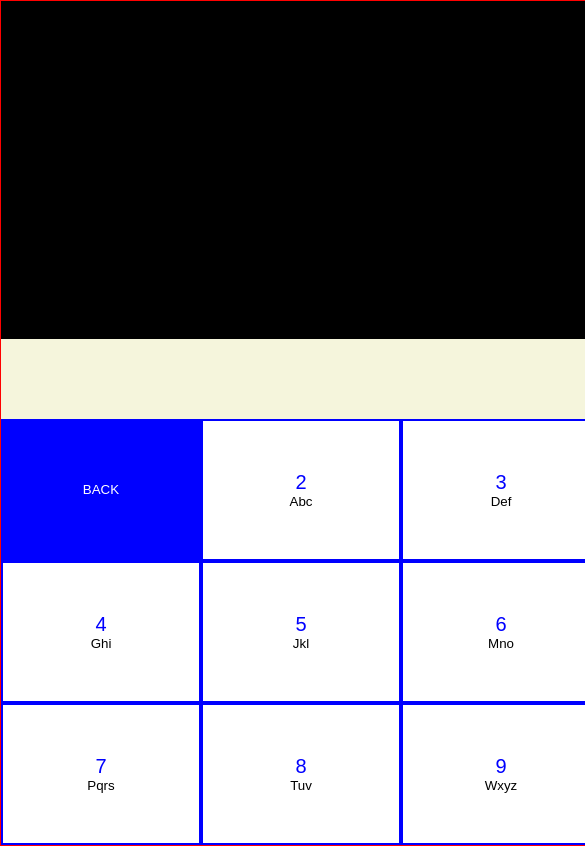
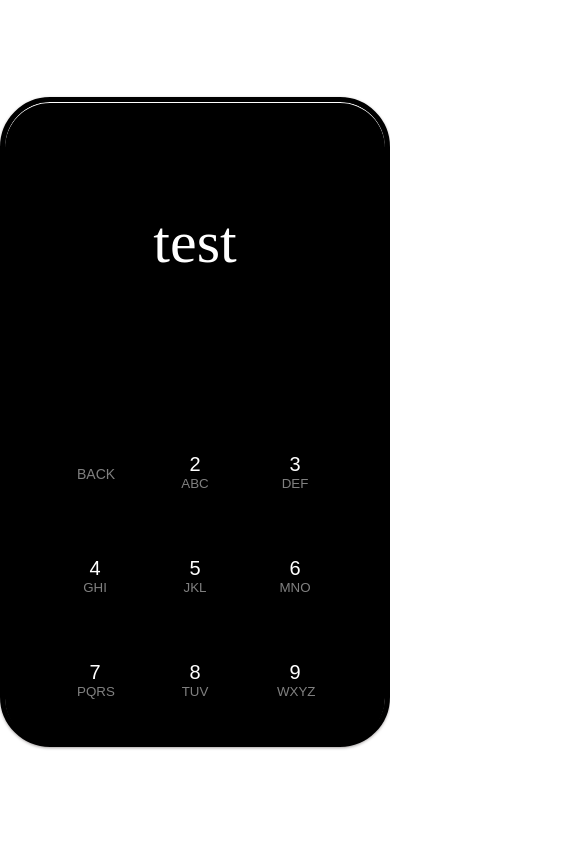
Before and after one commit to bastienstro/phoneKeyboard, a React (Create React App) app in the folder client/: page / in a window 390 px wide. Shown: the whole page, 585 px wide, since content can reach past the window. Built offline with nearby package versions, Linux system fonts and the light colour scheme; the HTML template or start-up script is replaced by a standard one.

Commit message:
design phone

```diff
--- a/client/src/App.js
+++ b/client/src/App.js
@@ -1,13 +1,13 @@
 import React, { Component } from 'react';
 import { PhoneButton,BackButton } from './UIComponents/Phone/Buttons'
-import { Phone,Screen,List,Keyboard } from './UIComponents/Phone/Layout'
+import { Phone,Display,List,Keyboard } from './UIComponents/Phone/Layout'
 
 class App extends Component {
 
   render() {
     return (
       <Phone >
-      	<Screen />
+      	<Display value="test" />
       	<List />
       	<Keyboard>
         <BackButton  >dsfsd</BackButton>
--- a/client/src/UIComponents/Phone/Buttons.js
+++ b/client/src/UIComponents/Phone/Buttons.js
@@ -2,21 +2,21 @@ import React from 'react';
 import styled, { css }  from 'styled-components'
 
 export const Button = styled.button`
-  /* This renders the buttons above... Edit me! */
 
   flex-grow: 1;
   width: 33%;
-  border:2px solid blue;
+  border:none;
   padding: 2rem;
-  background: white;
+  background: black;
   cursor:pointer;
-  color: blue;
+  color: white;
+  line-height:20px;
 
-  /* The GitHub button is a primary button
-   * edit this to target it specifically! */
   ${props => props.primary && css`
-    background: blue;
-    color: white;
+    background: black;
+    color: gray;
+    font-size:14px;
+
   `}
 `
 
@@ -33,12 +33,11 @@ export const BackButton = ({onBack}) => (
 
 
 export const Number = styled.div`
-	color:blue;
 	font-size:20px;
 	text-transform:capitalize;
 `
 
 export const Letters = styled.div`
-	color:black;
-	text-transform:capitalize;
+	color:gray;
+	text-transform:uppercase;
 `
--- a/client/src/UIComponents/Phone/Layout.js
+++ b/client/src/UIComponents/Phone/Layout.js
@@ -2,32 +2,47 @@ import React from 'react';
 import styled, { css }  from 'styled-components'
 
 export const Phone = styled.div`
-  /* This renders the buttons above... Edit me! */
   margin:0 auto;
-  width:600px;
-  height:100%;
-  border:1px solid red;
+  width:300px;
+  height:600px;
+  border-radius:50px;
+  padding:20px 40px;
+  border:5px solid black;
+  background:black;
+  box-shadow: 0 1px #FFFFFF inset, 0 1px 3px rgba(34, 25, 25, 0.4);
   display:flex;
   flex-flow:column nowrap;flex-grow: 1;
 `
 
 export const Screen = styled.div`
-  /* This renders the buttons above... Edit me! */
-height:40%;
+  height:40%;
+  width:100%;
+  background:black;
+  display:flex;
+  align-items: center;
+  justify-content: center;
+
+  div{
+	 color:white;
+	 font-size:60px;
+  }
+
+`
+export const Display = ({value}) => (
+	<Screen>
+		<div>{value}</div>
+	</Screen>
+)
+
+export const List = styled.div`
+height:10%;
 width:100%;
 background:black;
-`
-
-export const List = styled.div`
-  /* This renders the buttons above... Edit me! */
-height:80px;
-width:100%;
-background:beige;
+color:white;
 `
 
 export const Keyboard = styled.div`
-  /* This renders the buttons above... Edit me! */
-height:40%;flex-grow: 1;
+height:50%;flex-grow: 1;
 width:100%;
 display : flex;
   flex-wrap: wrap;
--- a/client/src/index.js
+++ b/client/src/index.js
@@ -8,10 +8,11 @@ injectGlobal`
     margin: 0;
     text-align:center;
     height:100%;
+    display:flex;
+    align-items: center;
+  justify-content: center;
   }
-  #root{
-	  height:100%;
-  }
+
 `
 
 ReactDOM.render(<App />, document.getElementById('root'));
```
